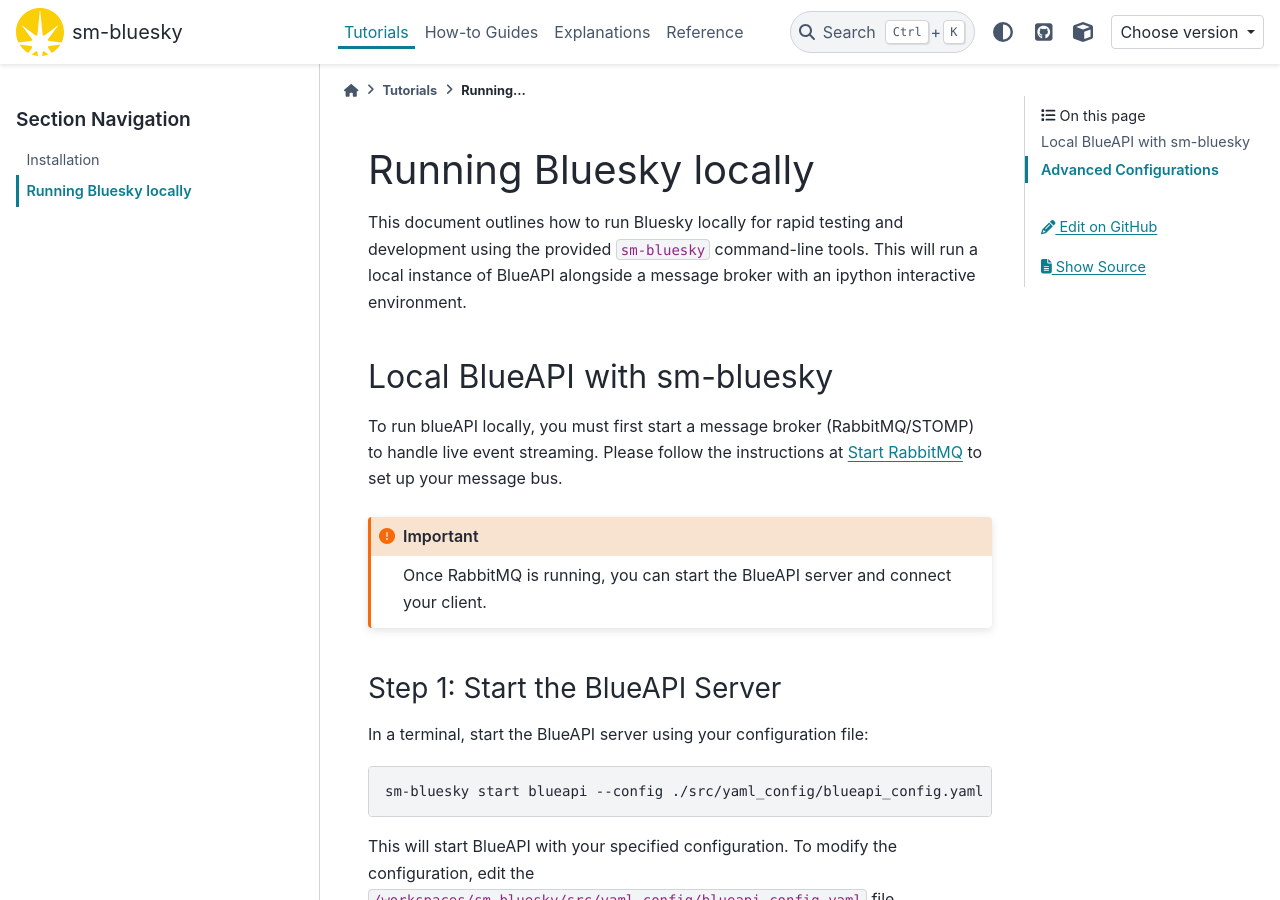
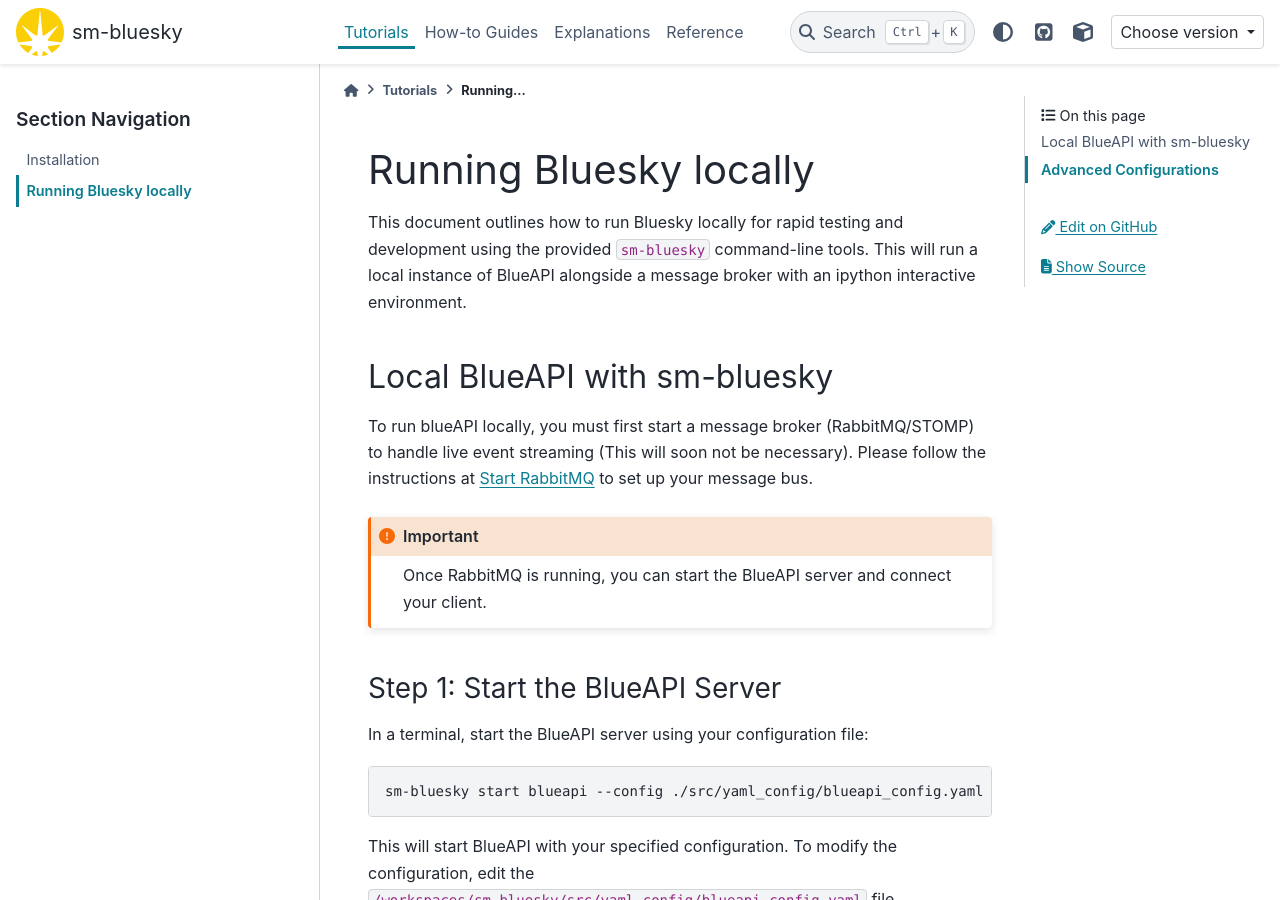
Before and after one commit to DiamondLightSource/sm-bluesky, a Sphinx documentation site: the page built from docs/tutorials/2_running_bluesky.rst, in a window 1280 px wide and 900 px high. Built offline with Sphinx 7.4.7 and the PyData theme 0.15.4, drawn with Linux system fonts in a browser that asks for light colours; pages that are not in the unit, such as notebooks, are missing from menus; the version number could not be read and is left out.

Commit message:
add docs

```diff
--- a/docs/tutorials/2_running_bluesky.rst
+++ b/docs/tutorials/2_running_bluesky.rst
@@ -6,7 +6,7 @@
 Local BlueAPI with sm-bluesky
 -----------------------------
 
-To run blueAPI locally, you must first start a message broker (RabbitMQ/STOMP) to handle live event streaming. Please follow the instructions at `Start RabbitMQ <https://diamondlightsource.github.io/blueapi/main/tutorials/run-bus.html>`__ to set up your message bus.
+To run blueAPI locally, you must first start a message broker (RabbitMQ/STOMP) to handle live event streaming (This will soon not be necessary). Please follow the instructions at `Start RabbitMQ <https://diamondlightsource.github.io/blueapi/main/tutorials/run-bus.html>`__ to set up your message bus.
 
 .. important::
 
```
